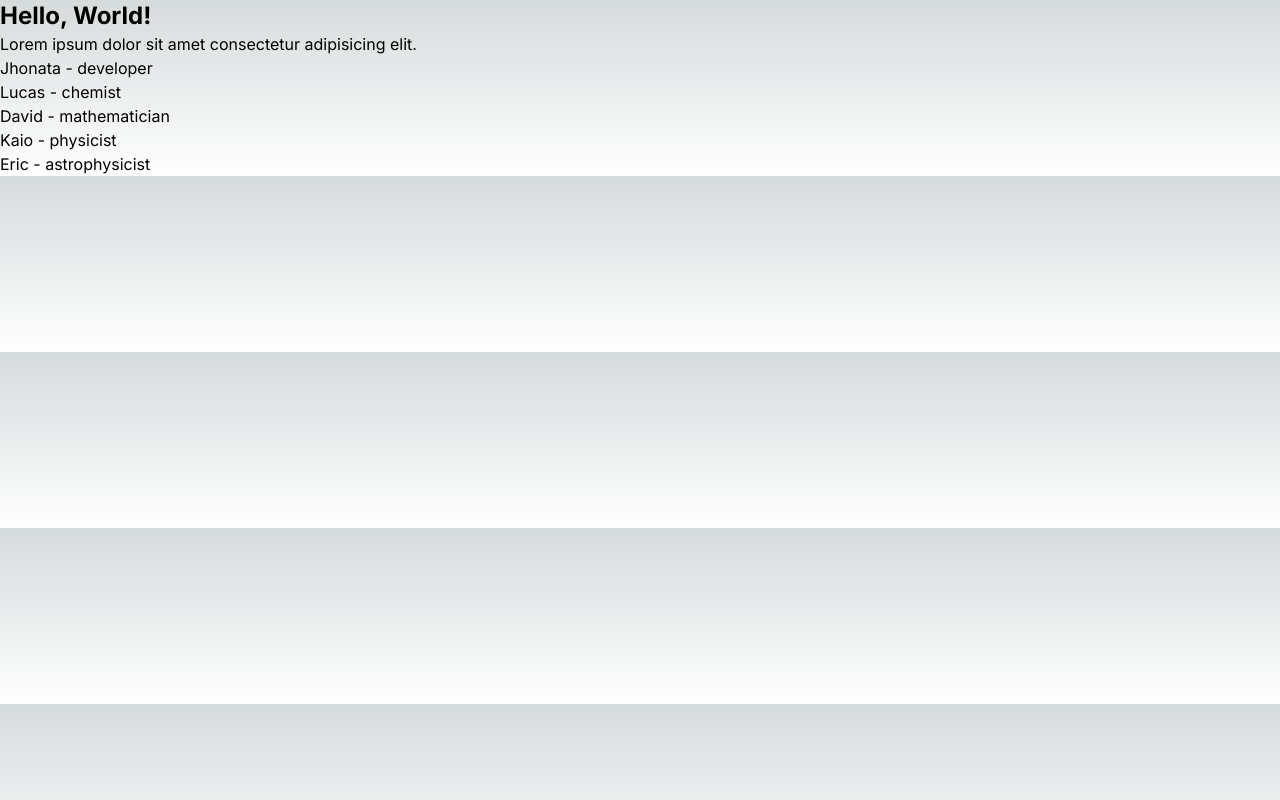
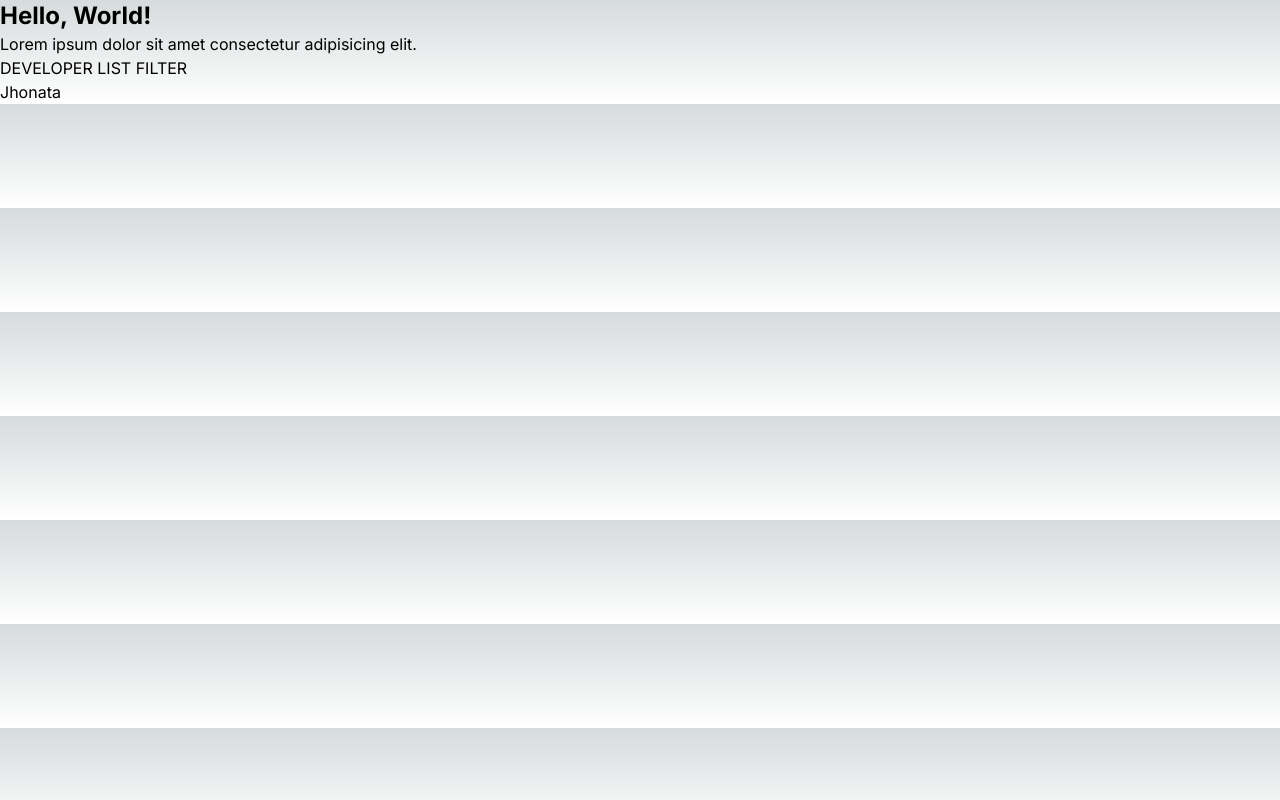
Before and after one commit to dev-jhon-yo/learning-react, a Next.js app in the folder start-project/: page / in a window 1280 px wide. Built offline with nearby package versions, Linux system fonts and the light colour scheme.

Commit message:
feat: filtering list

```diff
--- a/start-project/src/app/page.tsx
+++ b/start-project/src/app/page.tsx
@@ -1,19 +1,24 @@
 import { peopleList } from "@/data/peopleList";
 
 function Page() {
+  const developer = peopleList.filter(
+    (person) => person.profession === "developer"
+  );
+
   return (
     <div>
       <h1 className="font-bold text-2xl">Hello, World!</h1>
       <h3>Lorem ipsum dolor sit amet consectetur adipisicing elit.</h3>
 
-      {peopleList.length > 0 && (
-        <ul>
-          {peopleList.map((person) => (
-            <li key={person.id}>
-              {person.name} - {person.profession}
-            </li>
-          ))}
-        </ul>
+      {developer.length > 0 && (
+        <>
+          <h3>DEVELOPER LIST FILTER</h3>
+          <ul>
+            {developer.map((person) => (
+              <li key={person.id}>{person.name}</li>
+            ))}
+          </ul>
+        </>
       )}
     </div>
   );
```
